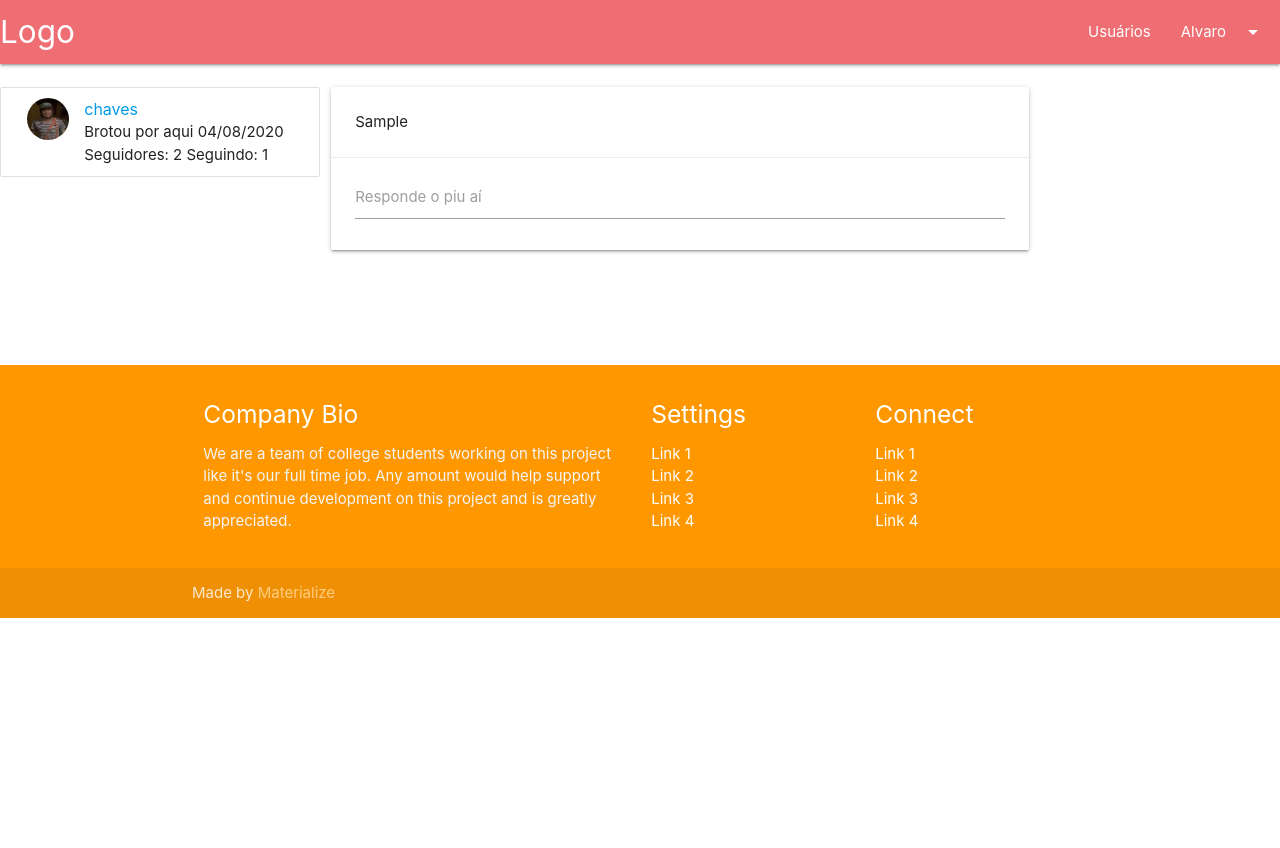
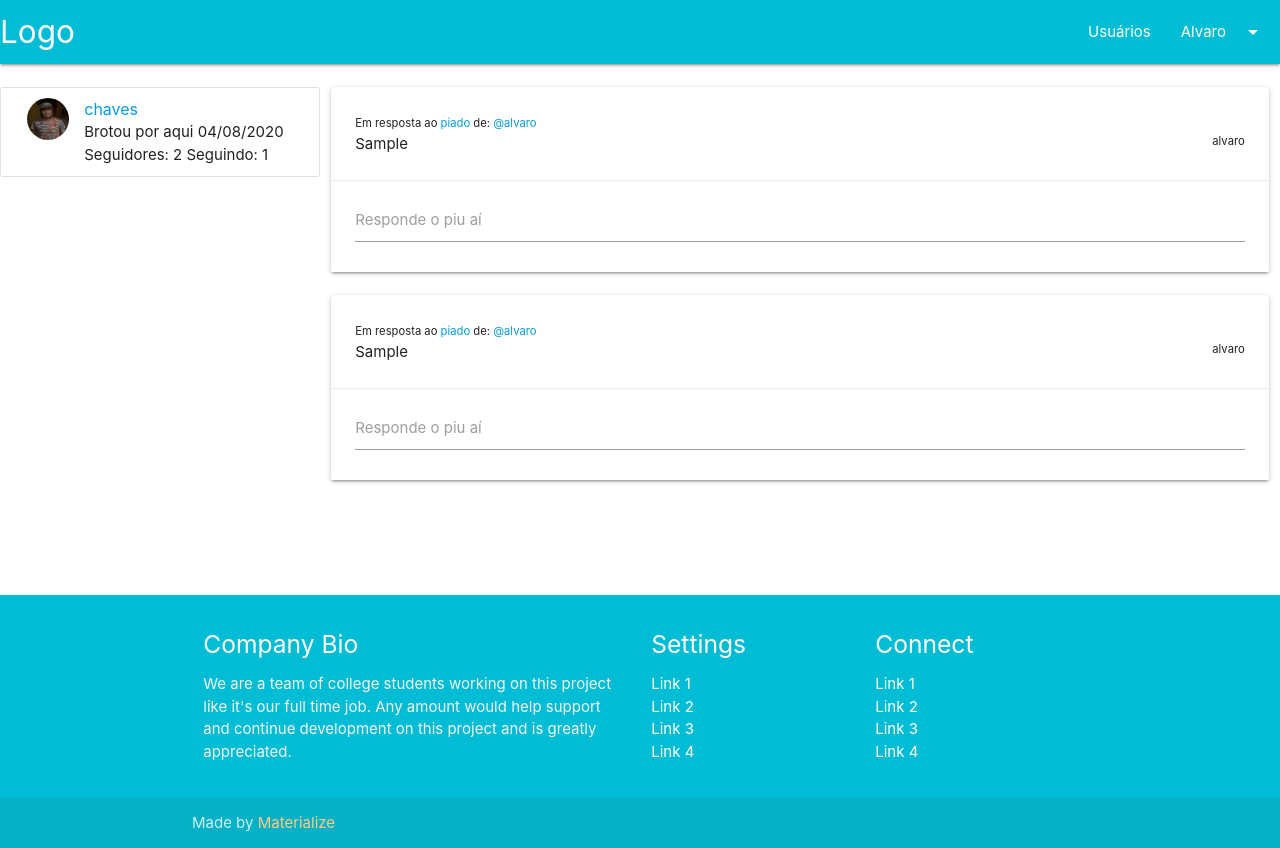
Before and after one commit to EduardoReinheimer/Piadouro, a Django app: page /piado/1/ in a window 1280 px wide. Before the commit the page ends 618 px from the top, so only its background shows below. Run offline with Django 3.2, Linux system fonts and the light colour scheme; a user stored in the database is signed in; data comes from the database, SQL or seed files in the repository; tables that the repository leaves empty hold one stand-in row (values such as "Sample post"); some libraries are stand-ins or nearby versions.

Commit message:
Adicionada possibilidade de comentar piado

```diff
--- a/piado/templates/piado/detail.html
+++ b/piado/templates/piado/detail.html
@@ -3,30 +3,16 @@
 {% block principal %}
 <div class="col s9">
     <div class="row">
-        <div class="col s9">
-          <div class="card">
-            <div class="card-content">
-            {% if piado.usuario != request.user.perfil %}
-            <small>Repiado de:
-              <a href="{% url 'perfil' object.usuario.usuario.username %}">@{{ piado.usuario }}</a>
-             </small>
-             <br><br>
-            {% endif %}
-              <p>{{ object.conteudo }}</p>
-            </div>
-            <div class="card-action">
-              <form class="piar" action="{% url 'piado-comment' object.id %}" method="POST">
-                {% csrf_token %}
-                <div class="row no-margin">
-                    <div class="input-field col s12 no-margin">
-                        <textarea id="textarea1" class="materialize-textarea no-margin" name="conteudo"></textarea>
-                        <label for="textarea1">Responde o piu aí</label>
-                    </div>
-                </div>
-              </form>
-            </div>
-          </div>
+        <div class="col s12">
+        {% with object as piado %}
+        {% include 'piado/piado.html' %}
+        {% endwith %}
         </div>
+        {% for piado in object.comentarios.all %}
+        <div class="col s12">
+          {% include 'piado/piado.html'%}
+        </div>
+        {% endfor %}
     </div>
 </div>
 
--- /dev/null
+++ b/piado/templates/piado/piado.html
@@ -0,0 +1,34 @@
+<div class="card">
+    <div class="card-content">
+    <!-- {% if piado.usuario != request.user.perfil %}
+    <small>Repiado de:
+      <a href="{% url 'perfil' piado.usuario.usuario.username %}">@{{ piado.usuario }}</a>
+    </small>
+     <br><br>
+    {% endif %} -->
+    {% if piado.piado_hospedeiro %}
+      <small>Em resposta ao
+        <a href="{% url 'piado-detail' piado.piado_hospedeiro.id %}">
+          piado
+        </a>
+          de:
+        <a href="{% url 'perfil' piado.piado_hospedeiro.usuario.usuario.username %}">@{{ piado.piado_hospedeiro.usuario }}</a>
+      </small>
+    {% endif %}
+      <p>
+        {{ piado.conteudo }}
+      <small class="right">{{ piado.usuario }}</small>
+      </p>
+    </div>
+    <div class="card-action">
+      <form class="piar" action="{% url 'piado-comment' piado.id %}" method="POST">
+        {% csrf_token %}
+        <div class="row no-margin">
+            <div class="input-field col s12 no-margin">
+                <textarea id="textarea1" class="materialize-textarea no-margin" name="conteudo"></textarea>
+                <label for="textarea1">Responde o piu aí</label>
+            </div>
+        </div>
+      </form>
+    </div>
+  </div>
--- a/piadouro/templates/base.html
+++ b/piadouro/templates/base.html
@@ -22,7 +22,7 @@
         <li><a href="{% url 'admin:logout' %}">Sair</a></li>
     </ul>
     <nav>
-        <div class="nav-wrapper">
+        <div class="nav-wrapper cyan">
             <a href="{% url 'home' %}" class="brand-logo">Logo</a>
             <ul class="right hide-on-med-and-down">
                 {% if not request.user.is_authenticated %}
@@ -69,7 +69,7 @@
         <br><br>
     </div>
 
-    <footer class="page-footer orange">
+    <footer class="page-footer cyan">
         <div class="container">
             <div class="row">
                 <div class="col l6 s12">
```
